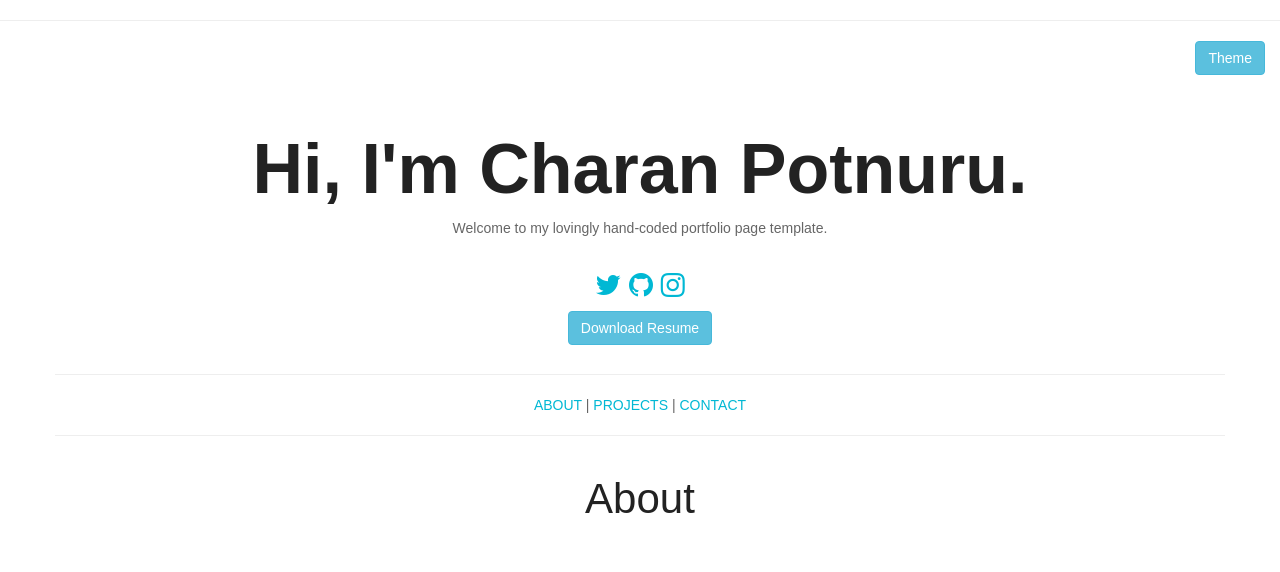
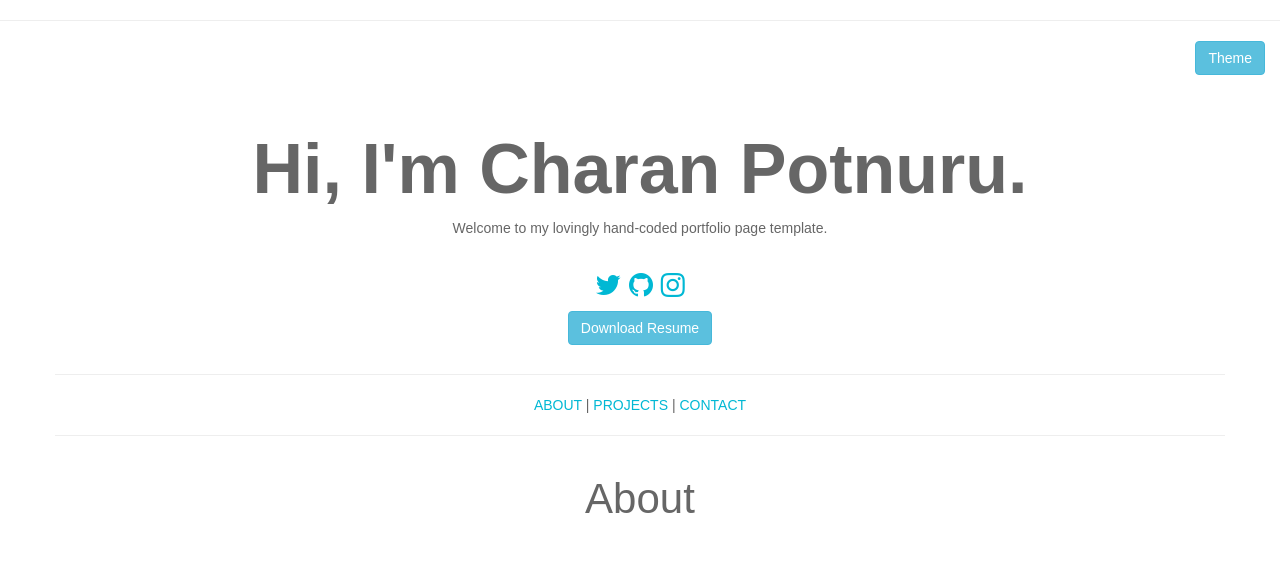
Before and after one commit to BhaskarCharan/charanpotnuru, a plain HTML site: page index.html in a window 1280 px wide. Shown: the top 572 px of the page. Drawn offline with nearby package versions, Linux system fonts and the light colour scheme; some packages are replaced by stand-ins of ours; a script that the page names is missing.

Commit message:
Update styles.css

```diff
--- a/css/styles.css
+++ b/css/styles.css
@@ -72,12 +72,6 @@ a:hover {
 a:active {
 	color: #00b8d4;
 }
-h1 {
-	color: #222;
-}
-h2 {
-	color: #222;
-}
 ul {
 	margin-left: -1em;
 }
```
